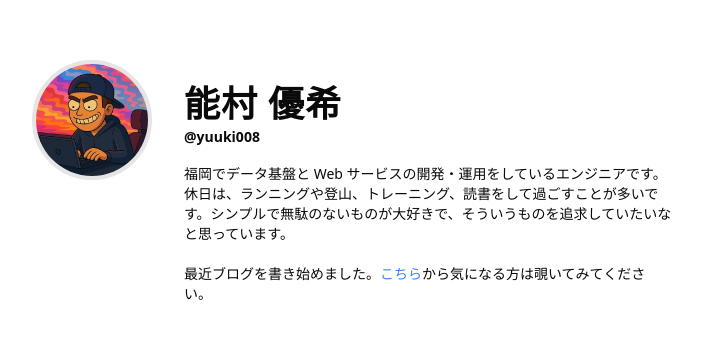
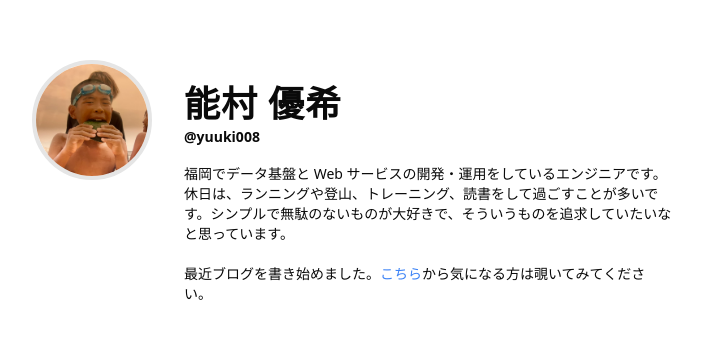
Before and after one commit to yuuki008/me, a Next.js app: page / in a window 1280 px wide. Shown: the part 206-544 px from the top of the page, without its empty margins (288-990 px from the left). Built offline with nearby package versions, Linux system fonts and the light colour scheme.

Commit message:
Update profile image source and styling in Page component

```diff
--- a/src/app/page.tsx
+++ b/src/app/page.tsx
@@ -7,8 +7,8 @@ export default function Page() {
     <div className="flex items-center justify-center h-screen">
       <div className="max-w-2xl mx-auto px-4 flex sm:gap-8 gap-4 sm:flex-row flex-col">
         <Image
-          className="rounded-full border-4 w-[120px] h-[120px]"
-          src="/profile.jpeg"
+          className="rounded-full w-[120px] h-[120px] object-cover border-4"
+          src="/top/02.jpeg"
           alt="profile"
           width={1000}
           height={1000}
```
